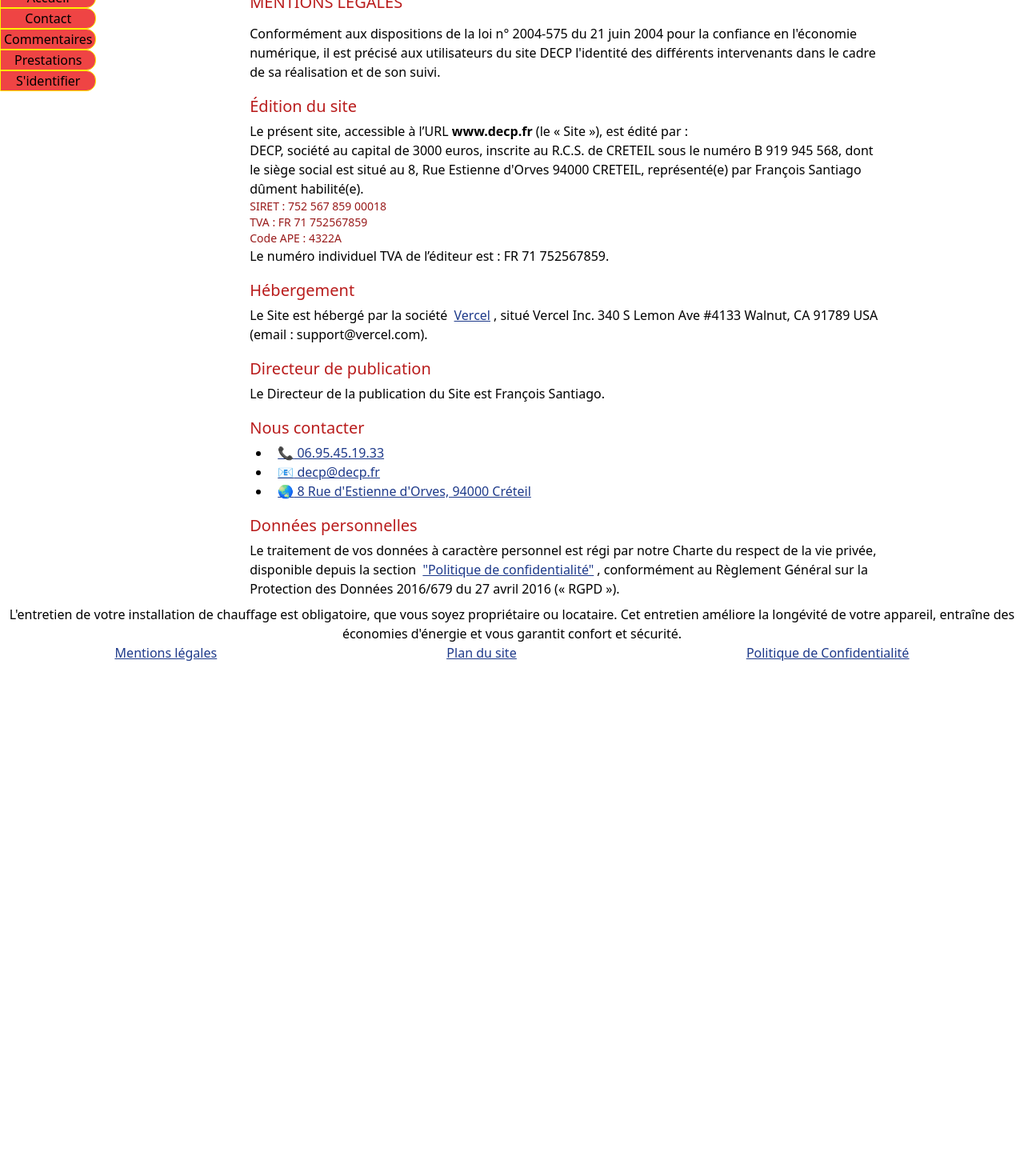
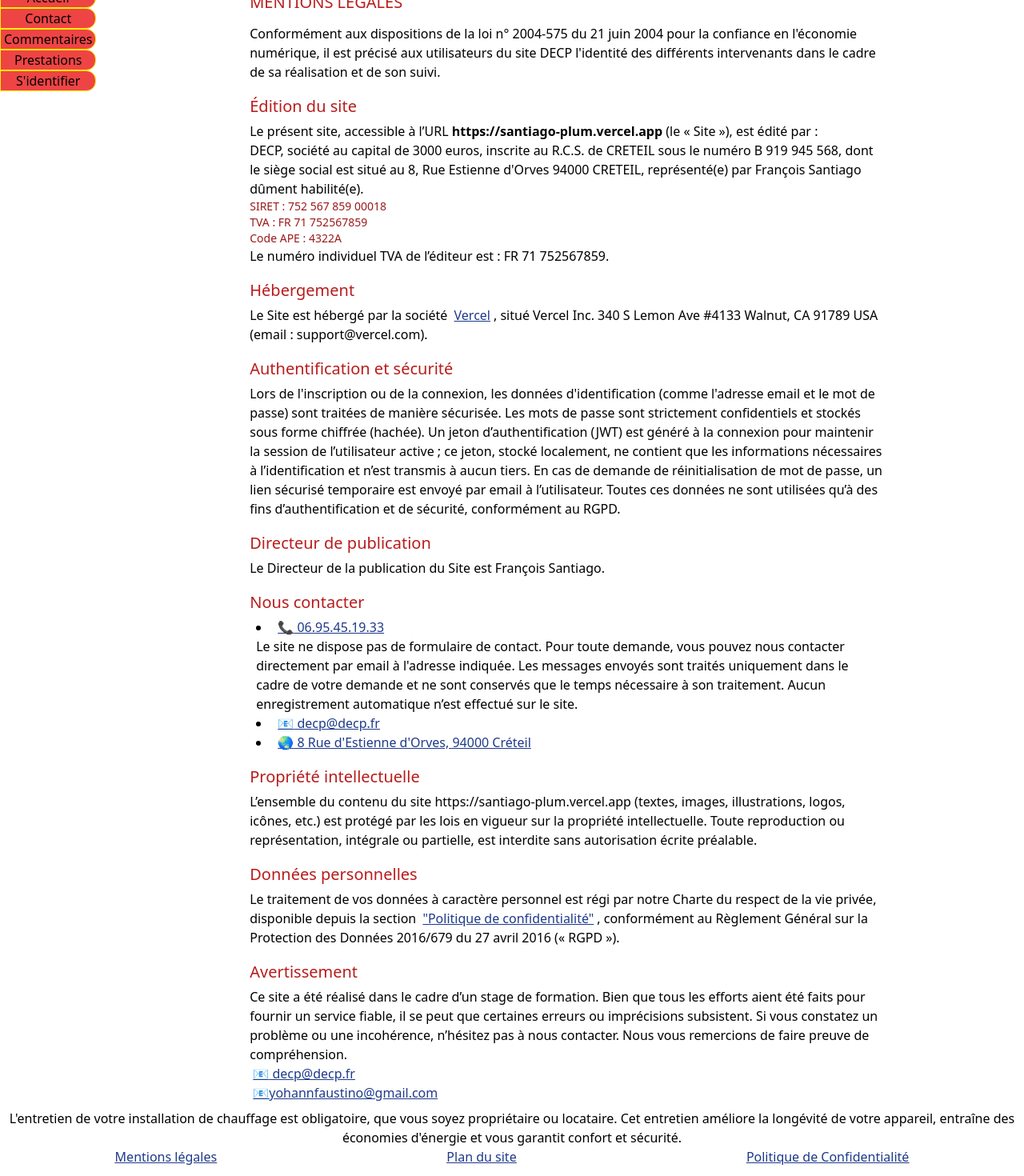
Before and after one commit to Yohann-Faustino/Santiago, a React (Vite) app: page /legaldisclaimer in a window 1280 px wide. Shown: the part 128-1598 px from the top of the page at 80% size. Before the commit the page ends 968 px from the top, so only its background shows below. Built offline with nearby package versions, Linux system fonts and the light colour scheme.

Commit message:
Modif des politiques de confidentialité et mentions légales

```diff
--- a/src/pages/LegalDisclaimer.jsx
+++ b/src/pages/LegalDisclaimer.jsx
@@ -16,7 +16,8 @@ const LegalDisclaimer = () => {
 
             <section className="mt-4" aria-labelledby="edition">
                 <h2 className="mb-1 mt-3 colorTitle">Édition du site</h2>
-                <p>Le présent site, accessible à l’URL <strong>www.decp.fr</strong> (le « Site »), est édité par :</p>
+                <p>Le présent site, accessible à l’URL <strong>https://santiago-plum.vercel.app
+                </strong> (le « Site »), est édité par :</p>
                 <p>
                     DECP, société au capital de 3000 euros, inscrite au R.C.S. de CRETEIL sous le numéro
                     B 919 945 568, dont le siège social est situé au 8, Rue Estienne d'Orves 94000
@@ -49,6 +50,17 @@ const LegalDisclaimer = () => {
                 </p>
             </section>
 
+            <section className="mt-4" aria-labelledby="authentification-et-securite">
+                <h2 className="mb-1 mt-3 colorTitle">Authentification et sécurité</h2>
+                <p>
+                    Lors de l'inscription ou de la connexion, les données d'identification (comme l'adresse email et le mot de passe) sont traitées de manière sécurisée.
+                    Les mots de passe sont strictement confidentiels et stockés sous forme chiffrée (hachée). Un jeton d’authentification (JWT) est généré à la connexion pour maintenir la session de l’utilisateur active ;
+                    ce jeton, stocké localement, ne contient que les informations nécessaires à l’identification et n’est transmis à aucun tiers.
+                    En cas de demande de réinitialisation de mot de passe, un lien sécurisé temporaire est envoyé par email à l’utilisateur.
+                    Toutes ces données ne sont utilisées qu’à des fins d’authentification et de sécurité, conformément au RGPD.
+                </p>
+            </section>
+
             <section className="mt-4" aria-labelledby="directeur">
                 <h2 className="mb-1 mt-3 colorTitle">Directeur de publication</h2>
                 <p>Le Directeur de la publication du Site est François Santiago.</p>
@@ -61,6 +73,11 @@ const LegalDisclaimer = () => {
                         <a href="tel:+33695451933" className="linkClick" title="Appeler DECP">
                             <span role="img" aria-label="téléphone" className="emoji">📞</span> 06.95.45.19.33
                         </a>
+                        <p>
+                            Le site ne dispose pas de formulaire de contact. Pour toute demande, vous pouvez nous contacter directement par email à l'adresse indiquée.
+                            Les messages envoyés sont traités uniquement dans le cadre de votre demande et ne sont conservés que le temps nécessaire à son traitement.
+                            Aucun enregistrement automatique n’est effectué sur le site.
+                        </p>
                     </li>
                     <li>
                         <a href="mailto:decp@decp.fr" className="linkClick" title="Envoyer un mail à DECP">
@@ -73,6 +90,13 @@ const LegalDisclaimer = () => {
                         </a>
                     </li>
                 </ul>
+            </section>
+
+            <section className="mt-4" aria-labelledby="propriété-intellectuelle">
+                <h2 className="mb-1 mt-3 colorTitle">Propriété intellectuelle</h2>
+                <p>
+                    L’ensemble du contenu du site https://santiago-plum.vercel.app (textes, images, illustrations, logos, icônes, etc.) est protégé par les lois en vigueur sur la propriété intellectuelle. Toute reproduction ou représentation, intégrale ou partielle, est interdite sans autorisation écrite préalable.
+                </p>
             </section>
 
             <section className="mt-4" aria-labelledby="données personnelles">
@@ -90,7 +114,29 @@ const LegalDisclaimer = () => {
                     Règlement Général sur la Protection des Données 2016/679 du 27 avril 2016 (« RGPD »).
                 </p>
             </section>
-        </div>
+
+            <section className="mt-4" aria-labelledby="disclaimer-stagiaire">
+                <h2 className="mb-1 mt-3 colorTitle">Avertissement</h2>
+                <p>
+                    Ce site a été réalisé dans le cadre d’un stage de formation. Bien que tous les efforts aient été faits pour fournir un service fiable,
+                    il se peut que certaines erreurs ou imprécisions subsistent. Si vous constatez un problème ou une incohérence, n’hésitez pas à nous
+                    contacter. Nous vous remercions de faire preuve de compréhension.
+                    <ul>
+                        <li>
+                            <a href="mailto:decp@decp.fr" className="linkClick" title="Envoyer un mail à DECP">
+                                <span role="img" aria-label="email" className="emoji">📧</span> decp@decp.fr
+                            </a>
+                        </li>
+                        <li>
+                            <a className="linkClick" href="mailto:yohannfaustino@gmail.com" title="Envoyer un mail au développeur du site">
+                                <span role="img" aria-label="email" className="emoji">📧</span>yohannfaustino@gmail.com
+                            </a>
+                        </li>
+                    </ul>
+                </p>
+            </section>
+
+        </div >
     );
 };
 
--- a/src/pages/PrivacyPolicy.jsx
+++ b/src/pages/PrivacyPolicy.jsx
@@ -8,16 +8,16 @@ const PrivacyPolicy = () => {
             <section aria-label="Introduction politique de confidentialité">
                 <h1 className="colorTitle">POLITIQUE DE CONFIDENTIALITÉ</h1>
 
-                <h2 className=" mt-5 mb-5 colorTitle">Dernière mise à jour le 23 juillet 2024</h2>
+                <h2 className=" mt-5 mb-5 colorTitle">Dernière mise à jour le 08/06/25</h2>
 
                 <p>Cet avis de confidentialité pour DECP, SASU Société par actions simplifiée à associé unique (« nous », « notre » ou « notre »), décrit comment et pourquoi nous pouvons collecter, stocker, utiliser et/ou partager (« traiter ») vos informations lorsque vous utilisez nos services, par exemple lorsque vous:</p>
 
                 <ul>
-                    <li>Visitez notre site Web à l'adresse http://www.decp.fr, ou l'un de nos sites Web qui renvoie à cet avis de confidentialité.</li>
+                    <li>Visitez notre site Web à l'adresse https://santiago-plum.vercel.apps, ou l'un de nos sites Web qui renvoie à cet avis de confidentialité.</li>
                     <li>Interagissez avec nous par d'autres moyens connexes, y compris par des ventes, du marketing ou des événements.</li>
                 </ul>
 
-                <p>Questions ou préoccupations? La lecture de cet avis de confidentialité vous aidera à comprendre vos droits et vos choix en matière de confidentialité. Si vous n'êtes pas d'accord avec nos politiques et pratiques, veuillez ne pas utiliser nos services. Si vous avez encore des questions ou des préoccupations, veuillez nous contacter à <a className="linkClick" href="mailto:decp@decp.fr"> decp@decp.fr.</a></p>
+                <p>Questions ou préoccupations? La lecture de cet avis de confidentialité vous aidera à comprendre vos droits et vos choix en matière de confidentialité. Si vous n'êtes pas d'accord avec nos politiques et pratiques, veuillez ne pas utiliser nos services. Si vous avez encore des questions ou des préoccupations, veuillez nous contacter à <a className="linkClick" href="mailto:decp@decp.fr"> decp@decp.fr.</a> ou <a className="linkClick" href="mailto:yohannfaustino@gmail.com"> yohannfaustino@gmail.com</a> qui a développé et conçu ce site.</p>
 
                 <h2 className=" mt-5 mb-5 colorTitle">RÉSUMÉ DES POINTS CLÉS:</h2>
 
@@ -142,7 +142,8 @@ const PrivacyPolicy = () => {
 
                 <h3 id="section12" className=" mt-5 mb-5 colorTitle">12. COMMENT POUVEZ-VOUS NOUS CONTACTER AU SUJET DE CET AVIS?</h3>
 
-                <p>Si vous avez des questions ou des commentaires sur cet avis, vous pouvez nous envoyer un email à <a className="linkClick" href="mailto:decp@decp.fr">decp@decp.fr</a> ou nous contacter par courrier à :</p>
+                <p>Nous n’avons pas désigné de Délégué à la Protection des Données (DPO). Pour toute question relative à la protection de vos données personnelles ou pour exercer vos droits (accès, rectification, suppression, opposition, etc.), veuillez nous contacter par email à <a href="mailto:decp@decp.fr">decp@decp.fr</a>.
+                    Nous nous engageons à répondre à votre demande dans un délai légal de un mois conformément au RGPD.</p>
 
                 <ul>
                     <li>DECP, SASU Société par actions simplifiée à associé unique</li>
```
